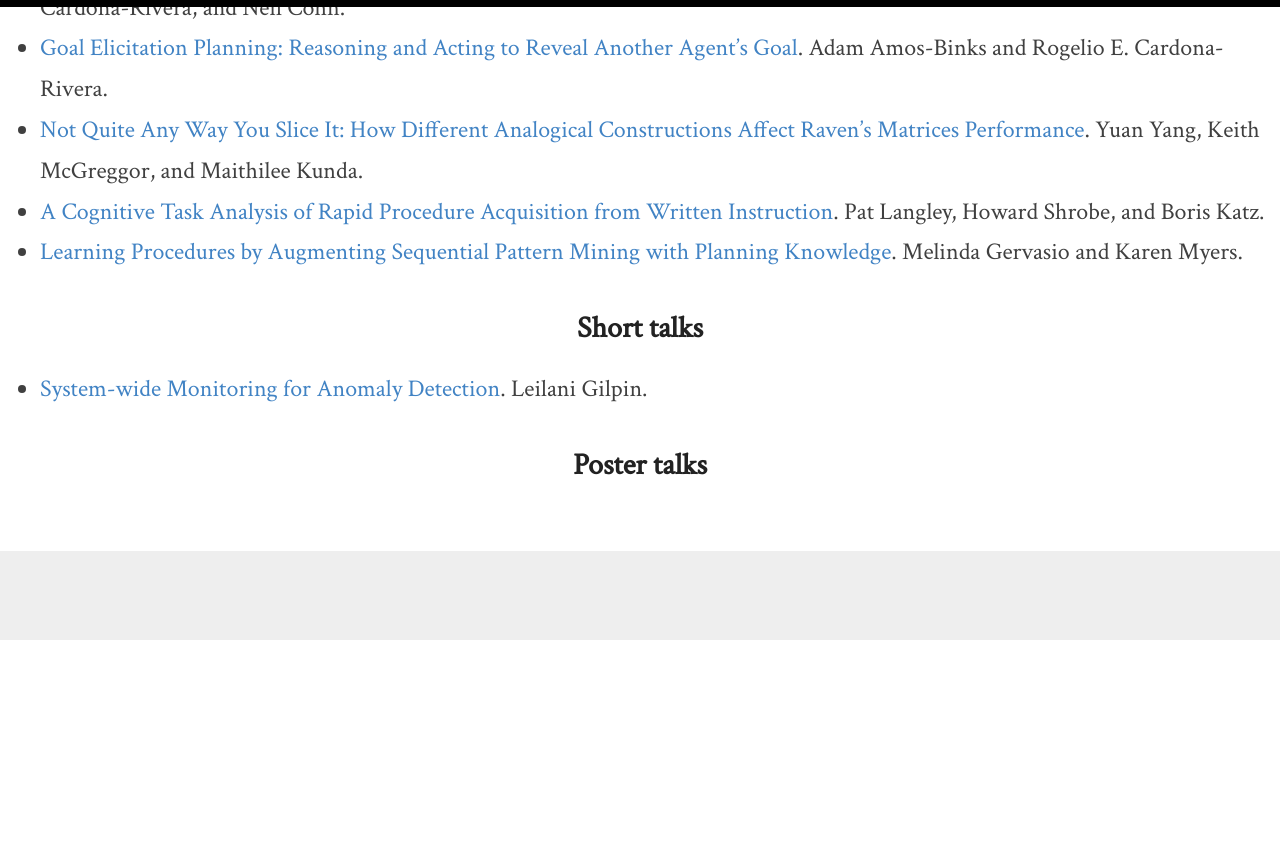
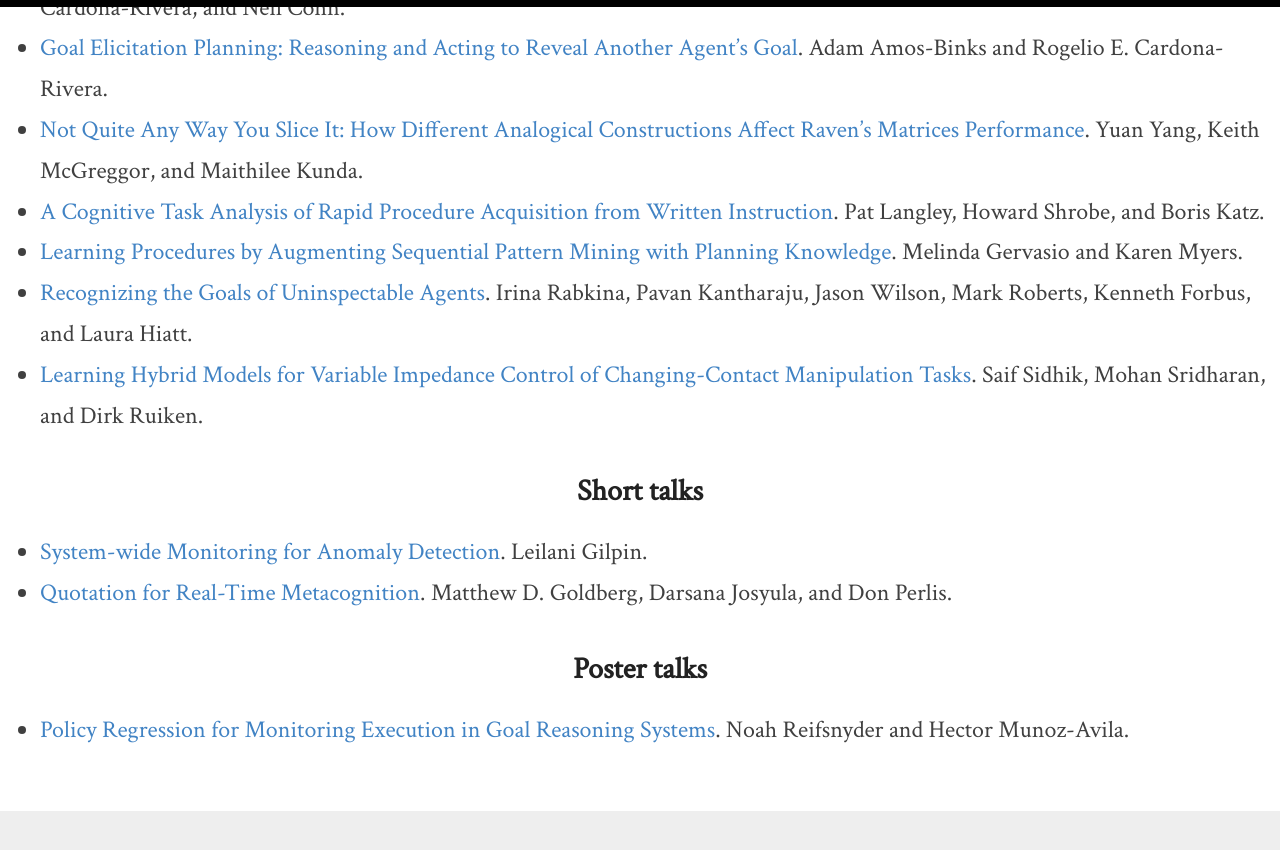
Before and after one commit to anna-reali/dc2021, a Jekyll site: the page built from _pages/papers.md, in a window 1280 px wide and 900 px high, scrolled down 655 px. Shown: the top 850 px of the window. Built offline with Jekyll 4.4.1, drawn with Linux system fonts in a browser that asks for light colours; before the commit the page ends 1295 px from its top, so only the background shows below that.

Commit message:
Update papers.md

```diff
--- a/_pages/papers.md
+++ b/_pages/papers.md
@@ -14,9 +14,14 @@ permalink: /papers/
 - [Not Quite Any Way You Slice It: How Different Analogical Constructions Affect Raven's Matrices Performance]({{ site.baseurl }}/data/ACS2020_paper_25.pdf). Yuan Yang, Keith McGreggor, and Maithilee Kunda.
 - [A Cognitive Task Analysis of Rapid Procedure Acquisition from Written Instruction]({{ site.baseurl }}/data/ACS2020_paper_42.pdf). Pat Langley, Howard Shrobe, and Boris Katz.
 - [Learning Procedures by Augmenting Sequential Pattern Mining with Planning Knowledge]({{ site.baseurl }}/data/ACS2020_paper_26.pdf). Melinda Gervasio and Karen Myers.
+- [Recognizing the Goals of Uninspectable Agents]({{ site.baseurl }}/data/ACS2020_paper_17.pdf). Irina Rabkina, Pavan Kantharaju, Jason Wilson, Mark Roberts, Kenneth Forbus, and Laura Hiatt.
+- [Learning Hybrid Models for Variable Impedance Control of Changing-Contact Manipulation Tasks]({{ site.baseurl }}/data/ACS2020_paper_30.pdf). Saif Sidhik, Mohan Sridharan, and Dirk Ruiken.
+
 
 ## Short talks
 - [System-wide Monitoring for Anomaly Detection]({{ site.baseurl }}/data/ACS2020_paper_41.pdf). Leilani Gilpin.
+- [Quotation for Real-Time Metacognition]({{ site.baseurl }}/data/ACS2020_paper_18.pdf). Matthew D. Goldberg, Darsana Josyula, and Don Perlis.
 
 
 ## Poster talks
+- [Policy Regression for Monitoring Execution in Goal Reasoning Systems]({{ site.baseurl }}/data/ACS2020_paper_11.pdf). Noah Reifsnyder and Hector Munoz-Avila.
```
